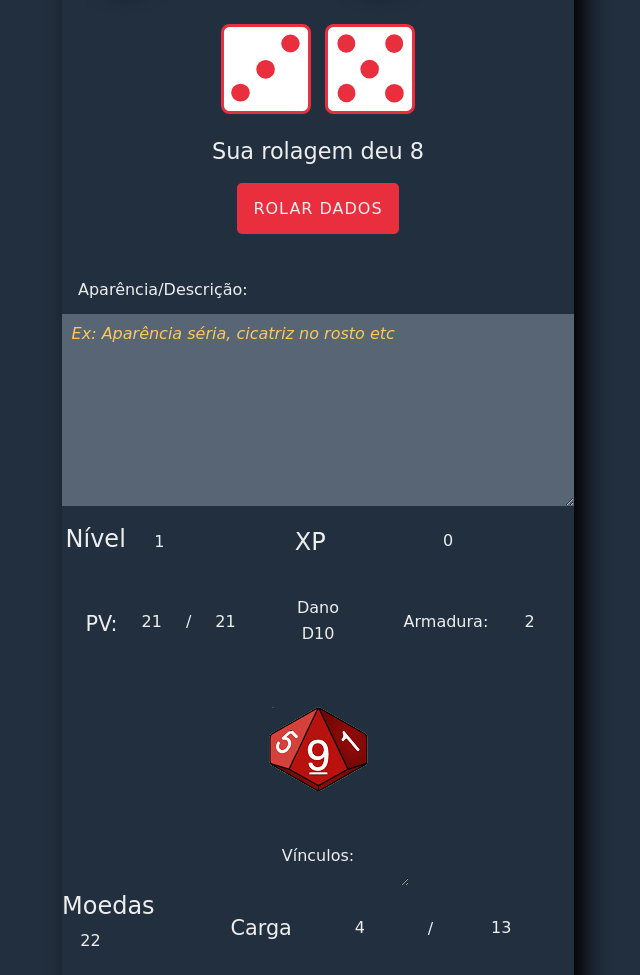
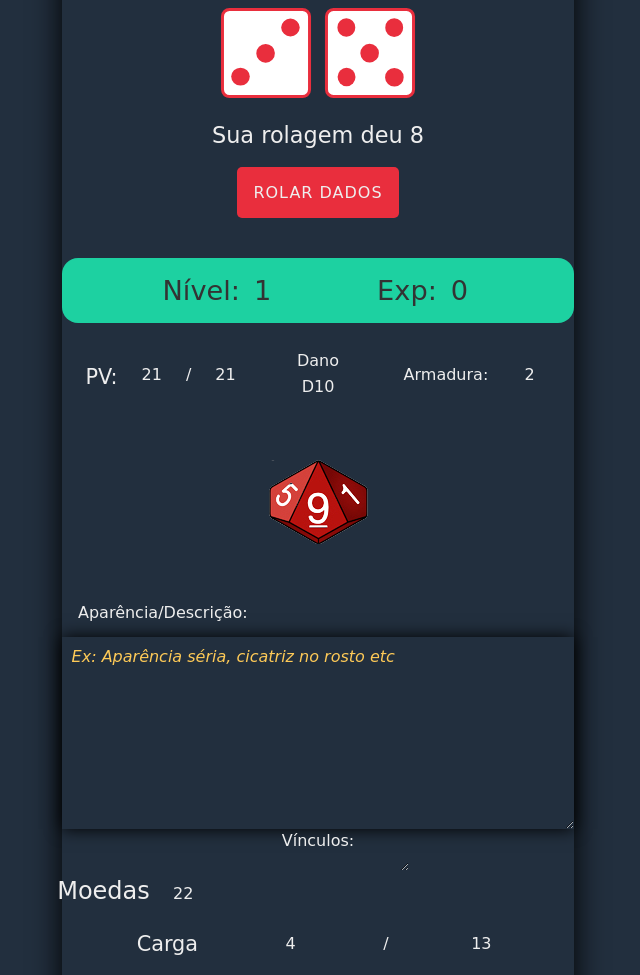
Before and after one commit to alexmoDev/rpg-de-mesa, a website: page html/knight.html in a window 1280 px wide. Shown: the part 920-1895 px from the top of the page, without its empty margins (322-962 px from the left). Drawn offline with Linux system fonts and the light colour scheme; a web font is replaced by a local one.

Commit message:
Refactor info-display and shadows

```diff
--- a/html/knight.html
+++ b/html/knight.html
@@ -138,20 +138,15 @@
         <button id="roll">ROLAR DADOS</button>
     </section>
 
-    <div class="char-depic">
-        <label class="main-label">Aparência/Descrição:</label>
-        <textarea class="input-text -textarea" placeholder="Ex: Aparência séria, cicatriz no rosto etc"></textarea>
-    </div>
-
-    <section class="layout-standart">
-        <div class="level info-layout">
-            <label for="">Nível</label>
-            <input id="level-inp" type="text" value="1" class="input-text -thin">
-        </div>
-        <div class="second-layout">
-            <label for="">XP</label>
-            <input id="xp-inp" type="text" value="0" class="input-text -thin">
-        </div>
+    <section class="info-display">
+        <article class="info">
+            <label>Nível:</label>
+            <input type="text" value="1" class="input-text -thin">
+        </article>
+        <article class="info">
+            <label>Exp:</label>
+            <input type="text" value="0" class="input-text -thin">
+        </article>
     </section>
 
     <section class="status-core">
@@ -176,6 +171,11 @@
     <section class="die-damage">
         <button><img id="falcon" alt=""></button>
     </section>
+
+    <div class="char-depic">
+        <label class="main-label">Aparência/Descrição:</label>
+        <textarea class="input-text -textarea" placeholder="Ex: Aparência séria, cicatriz no rosto etc"></textarea>
+    </div>
 
     <textarea id="vinculos-txt" class="input-text -border -dark -small">Vínculos:</textarea>
 
--- /dev/null
+++ b/styles/components/info-display.css
@@ -0,0 +1,16 @@
+.info-display {
+    display: flex;
+    justify-content: space-evenly;
+    width: 100%;
+    align-items: center;
+    font-size: var(--title-font-size);
+    background-color: var(--second-bg);
+    padding: 1rem 0rem;
+    color: var(--third-color);
+    border-radius: var(--border-radius);
+}
+
+.info-display > .info * {
+    font-size: inherit;
+    line-height: var(--title-font-size);
+}
--- a/styles/components/input-text.css
+++ b/styles/components/input-text.css
@@ -11,6 +11,7 @@
 
 .input-text.-title {
     font-size: var(--title-font-size);
+    margin-bottom: -0.5rem;
 }
 
 .input-text.-italic {
@@ -19,7 +20,7 @@
 
 .input-text.-textarea {
     width: 100%;
-    background-color: var(--second-bg);
+    box-shadow: #000 0rem 0rem 1rem;
     text-align: left;
     padding: 0.6rem;
     box-sizing: border-box;
--- a/styles/components/layout-standart.css
+++ /dev/null
@@ -1,11 +0,0 @@
-.layout-standart {
-    margin-top: 0.5rem;
-    display: flex;
-    justify-content: space-evenly;
-    width: 100%;
-    align-items: center;
-}
-
-.layout-standart label {
-    font-size: 1.5rem;
-}
--- a/styles/components/main-structure.css
+++ b/styles/components/main-structure.css
@@ -12,5 +12,5 @@
 }
 
 .main-structure.-top {
-    padding-top: 2rem;
+    padding: 2rem 0rem;
 }
--- a/styles/import.css
+++ b/styles/import.css
@@ -12,7 +12,7 @@
 @import 'components/atb-sec.css';
 @import 'components/atb-item.css';
 @import 'components/main-die.css';
-@import 'components/layout-standart.css';
+@import 'components/info-display.css';
 @import 'components/info-layout.css';
 @import 'components/second-layout.css';
 @import 'components/status-core.css';
--- a/styles/media-query.css
+++ b/styles/media-query.css
@@ -7,7 +7,7 @@
     }
 
     body > div, body > section {
-        box-shadow: var(--box-shadow);
+        box-shadow: #000 0rem 0rem 2rem;
     }
 
     body > div {
--- a/styles/variables.css
+++ b/styles/variables.css
@@ -6,7 +6,7 @@
     --third-font-size: 1rem;
 
     --bg-color: #222f3e;
-    --second-bg: #576574;
+    --second-bg: #1dd1a1;
     --third-bg: #feca57;
     --color: #eee;
     --second-color: #feca57;
```
